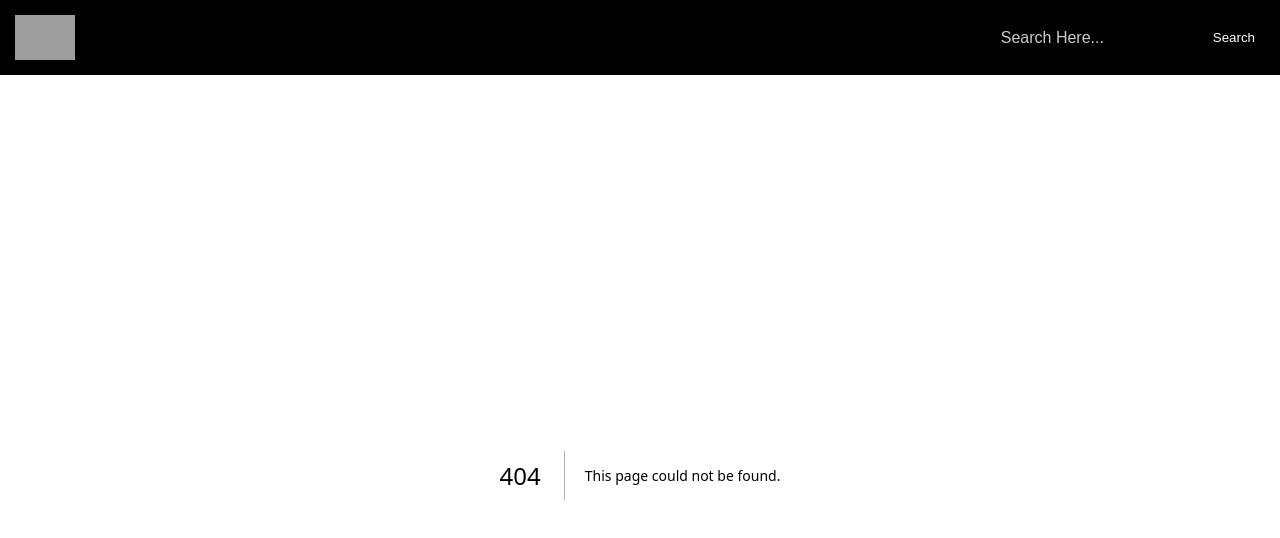
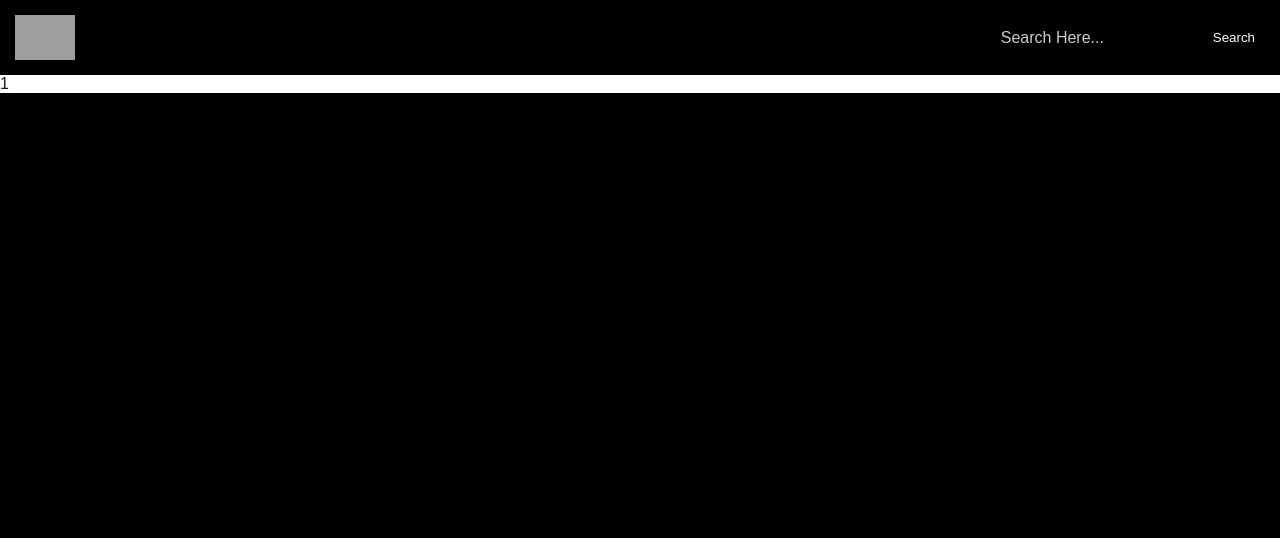
Before and after one commit to DEVILLROYAL/Anime-For-Free, a Next.js app: page /episodes/1 in a window 1280 px wide. Before the commit this address had no page. Shown: the top 538 px of the page. Built offline with nearby package versions, Linux system fonts and the light colour scheme; grey boxes are pictures that could not be loaded.

Commit message:
modified detail component and adding episodes list and page to stream

```diff
--- /dev/null
+++ b/app/episodes/[slug]/page.jsx
@@ -0,0 +1,10 @@
+import React from 'react'
+
+export default async function EpisodePage({params}) {
+    const {slug} = await params;
+    console.log(slug);
+
+  return (
+    <div><p>{slug}</p></div>
+  )
+}
--- a/app/globals.css
+++ b/app/globals.css
@@ -358,7 +358,7 @@ input:-webkit-autofill{
   scale:500px;
 }
 #detail-border{
-  height:700px;
+  height: auto;
   width:100%;
   background:black;
 }
@@ -370,10 +370,11 @@ input:-webkit-autofill{
   background-image:linear-gradient(to right, black,rgba(255, 255, 255, 0));;
 }
 #detail-player{
-  height:auto;
+  height:600px;
   width: auto;
   display: flex;
   justify-content: end;
+  position: relative;
 }
 #animedetail-border{
   height:100%;
@@ -383,12 +384,15 @@ input:-webkit-autofill{
   flex-direction: column;
 }
 
-#detail-title{
+#detail-title h1{
   background: black;
   color: white;
   padding:10px;
-  margin:10px;
-  font-family:system-ui, -apple-system, BlinkMacSystemFont, 'Segoe UI', Roboto, Oxygen, Ubuntu, Cantarell, 'Open Sans', 'Helvetica Neue', sans-serif;
+  margin-top:100px;
+  max-width:600px;
+  border-radius:5px;
+  font:bolder;
+  font-family: Arial, Helvetica, sans-serif;
 }
 #detail-type h4{
   height:35px;
@@ -413,3 +417,76 @@ input:-webkit-autofill{
   align-items: center;
   border-radius:5px;
 }
+#detail-episodes p{
+  height:35px;
+  width: max-content;
+  border:2px solid white;
+  color:white;
+  padding:10px;
+  display: flex;
+  justify-content:center;
+  font-size: small;
+  align-items: center;
+  border-radius:5px;
+}
+#detail-duration p{
+  height:35px;
+  width: max-content;
+  border:2px solid white;
+  color:white;
+  padding:10px;
+  display: flex;
+  justify-content:center;
+  font-size: small;
+  align-items: center;
+  border-radius:5px;
+}
+#detail-desc p{
+color:white;
+display: flex;
+justify-content:center;
+font-size: small;
+align-items: center;
+margin:10px;
+padding-left:20px;
+padding-right:20px;
+padding-bottom:20px;
+}
+#detail-detail{
+  position: absolute;
+  bottom: 0%;
+  display: flex;
+  flex-direction: row-reverse;
+  gap:10px;
+}
+#episode-border{
+  background-size: cover;
+  background-repeat: no-repeat;
+  width:150px;
+  height:200px;
+  border:2px solid;
+}
+#episode-filter{
+  height: 100%;
+  width:100%;
+  background-image:radial-gradient(rgba(0, 0, 0, 0), rgb(0, 0, 0));
+  color:white;
+  position: relative;
+}
+#ep-order{
+  font-size:x-large;
+  background:gray;
+  color: white;
+  height:35px;
+  width:max-content;
+  padding:10px;
+  display:flex;
+  justify-content: center;
+  align-items: center;
+  border-bottom-right-radius:10px;
+}
+#ep-name{
+  padding:10px;
+  position: absolute;
+  bottom: 0%;
+}
--- a/components/TrailerPlayer.jsx
+++ b/components/TrailerPlayer.jsx
@@ -12,8 +12,8 @@ export default function TrailerPlayer(props) {
       playing
       muted
       loop
-      height='600px'
-      width='900px'
+      height='550px'
+      width='950px'
       controls={false}
       config={{
         youtube: {
```
Also changed, not shown: app/anime/[slug]/AnimeDetail.jsx (+10 -2 lines), app/anime/[slug]/page.jsx (+17 -2 lines), components/Episodes.jsx (added, +24 -0 lines), app/search/[slug]/page.jsx (renamed from app/search/[slug]/page.js).
